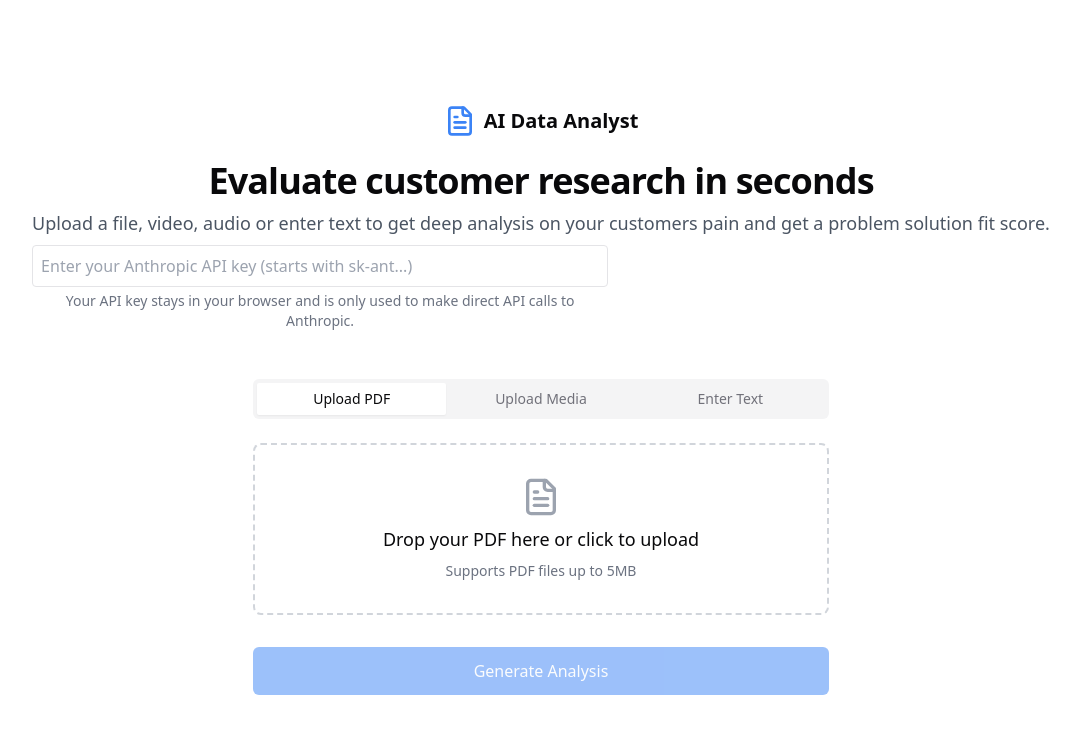
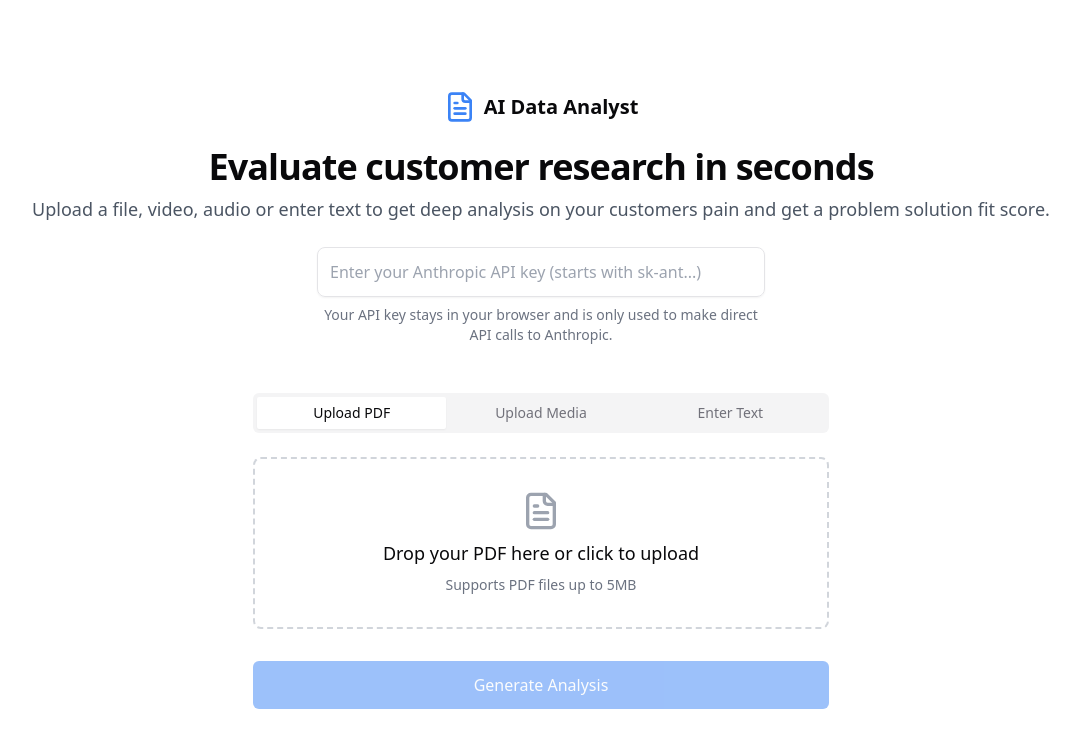
Before and after one commit to ianpilon/Dec-13-UserTest-Version, a React (Vite) app: page / in a window 1280 px wide. Shown: the top 748 px of the page, without its empty margins (99-1179 px from the left). Built offline with nearby package versions, Linux system fonts and the light colour scheme.

Commit message:
Improve API key input styling and positioning

```diff
--- a/src/pages/Index.tsx
+++ b/src/pages/Index.tsx
@@ -124,15 +124,17 @@ const Index = () => {
             <p className="text-lg text-gray-600">
               Upload a file, video, audio or enter text to get deep analysis on your customers pain and get a problem solution fit score.
             </p>
-            <div className="w-full max-w-xl mt-4">
+          </div>
+          <div className="w-full max-w-md mx-auto mt-6">
+            <div className="space-y-2">
               <input
                 type="text"
                 placeholder="Enter your Anthropic API key (starts with sk-ant...)"
-                className="w-full p-2 border rounded"
+                className="w-full p-3 border rounded-lg bg-white/50 backdrop-blur-sm shadow-sm focus:ring-2 focus:ring-blue-500 focus:border-blue-500 transition-all"
                 value={apiKey}
                 onChange={(e) => setApiKey(e.target.value)}
               />
-              <p className="text-sm text-gray-500 mt-1">
+              <p className="text-sm text-gray-500 text-center">
                 Your API key stays in your browser and is only used to make direct API calls to Anthropic.
               </p>
             </div>
```
